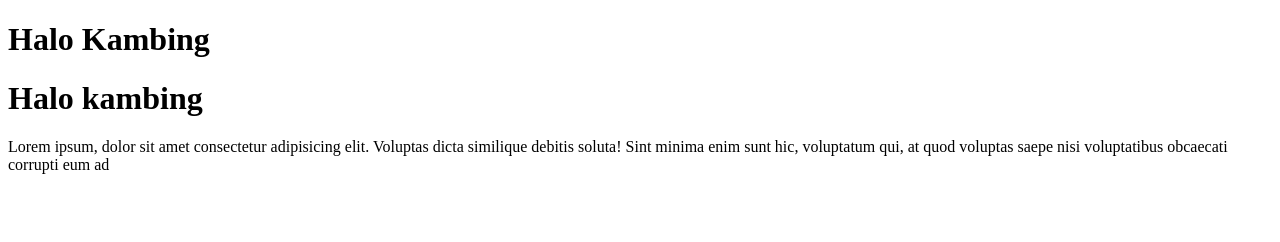
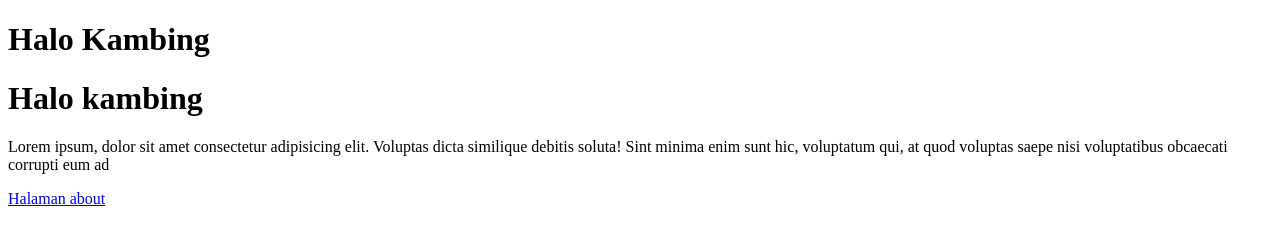
Before and after one commit to Topax-dev/project-1-version-control, a plain HTML site: page index.html in a window 1280 px wide. Drawn offline with Linux system fonts and the light colour scheme.

Commit message:
link ke about

```diff
--- a/index.html
+++ b/index.html
@@ -9,5 +9,7 @@
     <h1>Halo Kambing</h1>
     <h1>Halo kambing</h1>
     <p>Lorem ipsum, dolor sit amet consectetur adipisicing elit. Voluptas dicta similique debitis soluta! Sint minima enim sunt hic, voluptatum qui, at quod voluptas saepe nisi voluptatibus obcaecati corrupti eum ad</p>
+
+    <a href="about.html">Halaman about</a>
 </body>
 </html>
```
